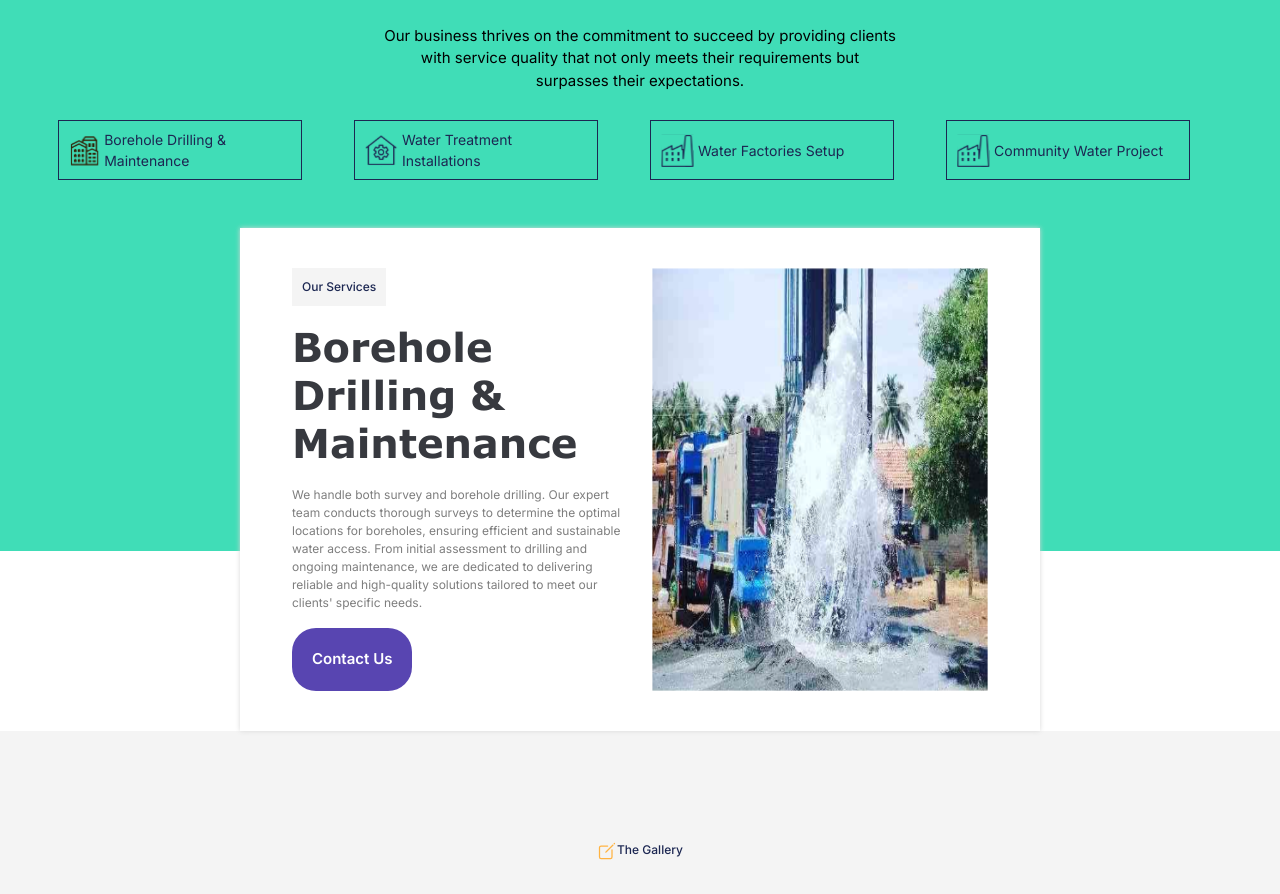
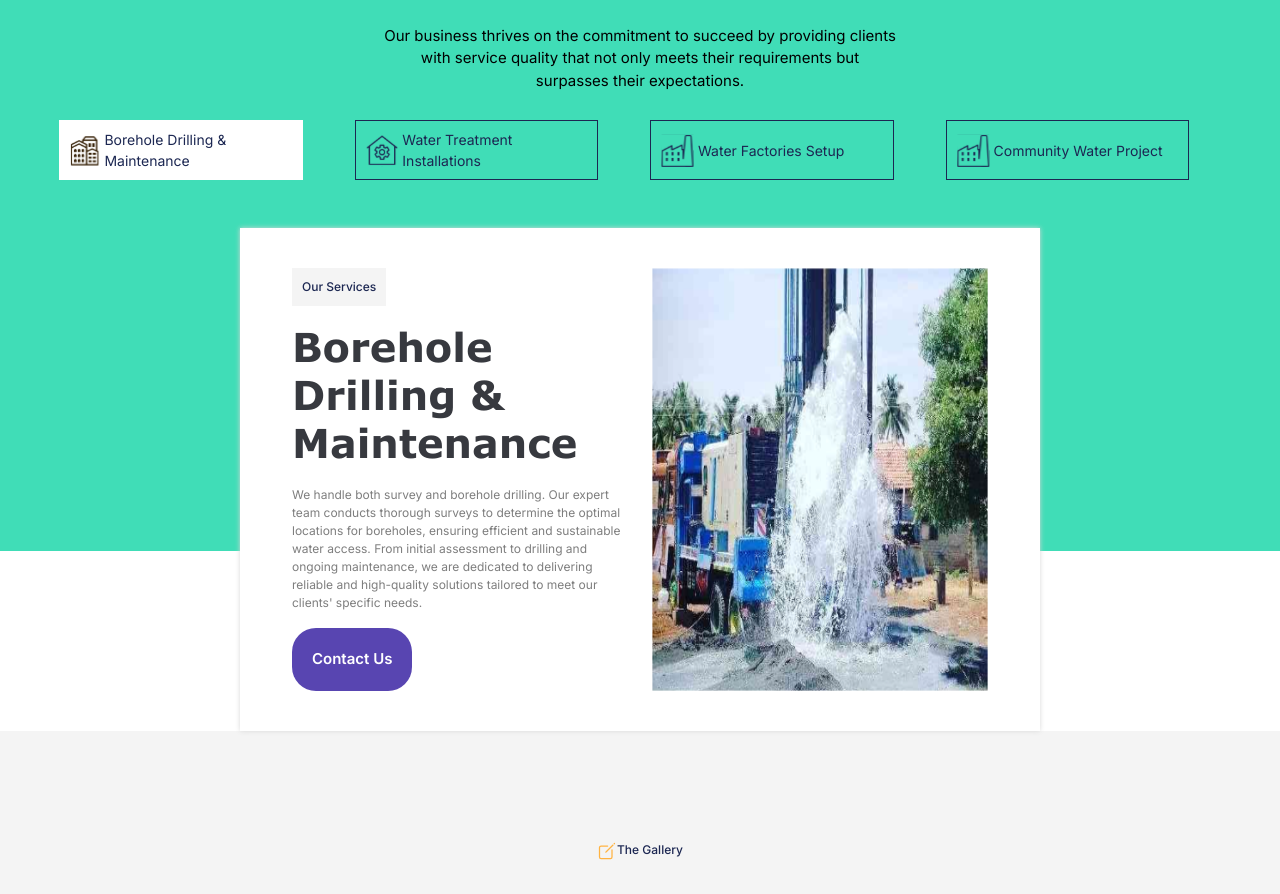
Before and after one commit to 8sosa/BENICIO, a React (Create React App) app: page / in a window 1280 px wide. Shown: the part 2090-2984 px from the top of the page. Built offline with nearby package versions, Linux system fonts and the light colour scheme.

Commit message:
key commit

```diff
--- a/src/Components/Home.js
+++ b/src/Components/Home.js
@@ -55,7 +55,7 @@ export default function Home () {
     return <div className='iconGreenBg'><IoCaretForwardSharp size={20} color="white" /></div>
   };
 
-  const [activeKey, setActiveKey] = useState(null);
+  const [activeKey, setActiveKey] = useState('first');
 
   const handleSelect = (key) => {
     setActiveKey(key);
--- a/src/Components/Services.js
+++ b/src/Components/Services.js
@@ -42,7 +42,7 @@ const testimonials = [
 
 export default function Services () {
 
-  const [activeKey, setActiveKey] = useState(null);
+  const [activeKey, setActiveKey] = useState('first');
 
   const handleSelect = (key) => {
     setActiveKey(key);
```
